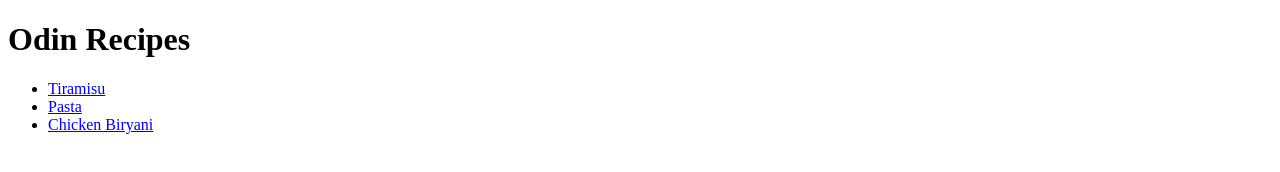
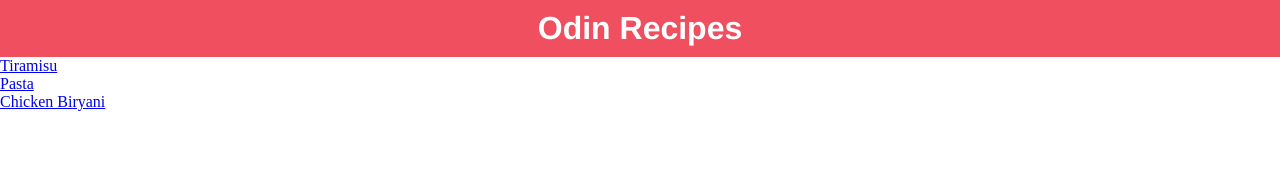
Before and after one commit to Vinit01r/odin_recipes, a plain HTML site: page index.html in a window 1280 px wide. Drawn offline with Linux system fonts and the light colour scheme.

Commit message:
Add style to the heading.

```diff
--- a/index.html
+++ b/index.html
@@ -4,6 +4,7 @@
     <meta charset="UTF-8">
     <meta name="viewport" content="width=device-width, initial-scale=1.0">
     <title>Odin Recipes</title>
+    <link rel="stylesheet" href="style.css">
 </head>
 <body>
     <h1>Odin Recipes</h1>
--- a/style.css
+++ b/style.css
@@ -0,0 +1,12 @@
+*{
+    box-sizing: border-box;
+    margin: 0 auto;
+    padding: 0;
+}
+h1{
+    text-align: center;
+    background-color: rgb(239 79 95);
+    color: white;
+    padding: 10px 20px;
+    font-family: 'Franklin Gothic Medium', 'Arial Narrow', Arial, sans-serif;
+}
```
